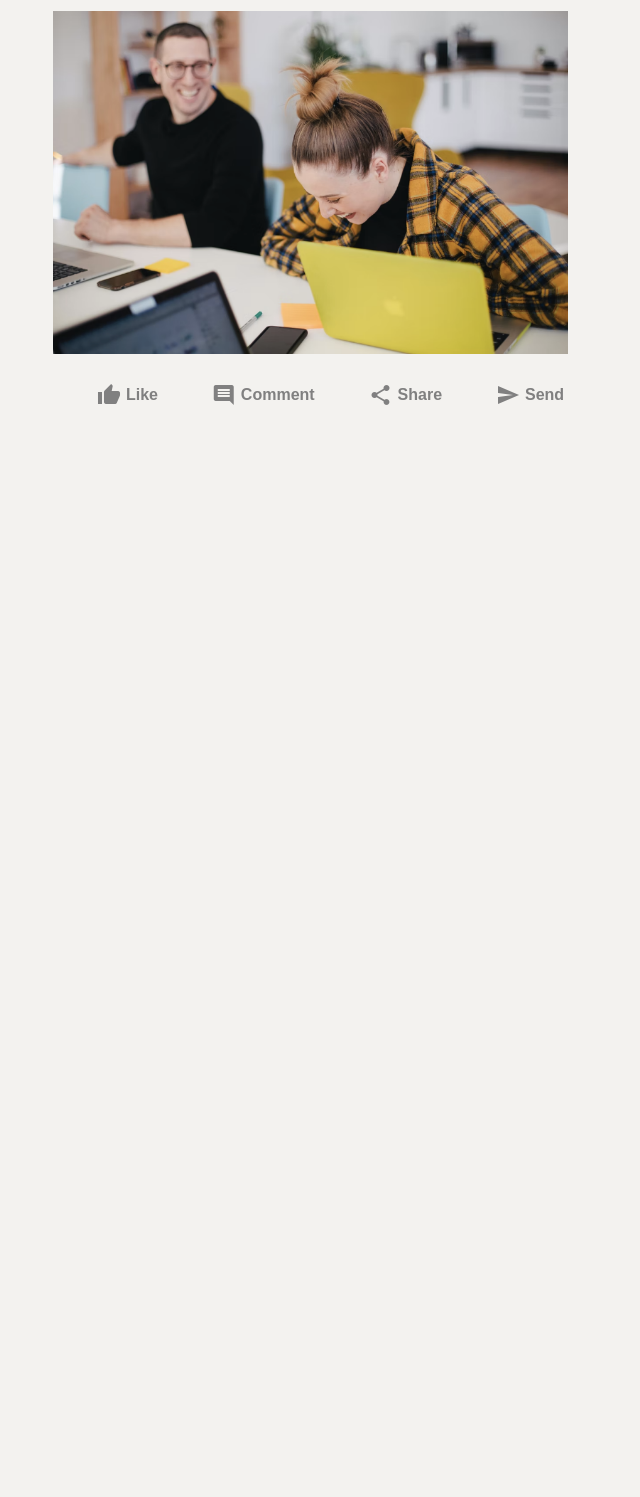
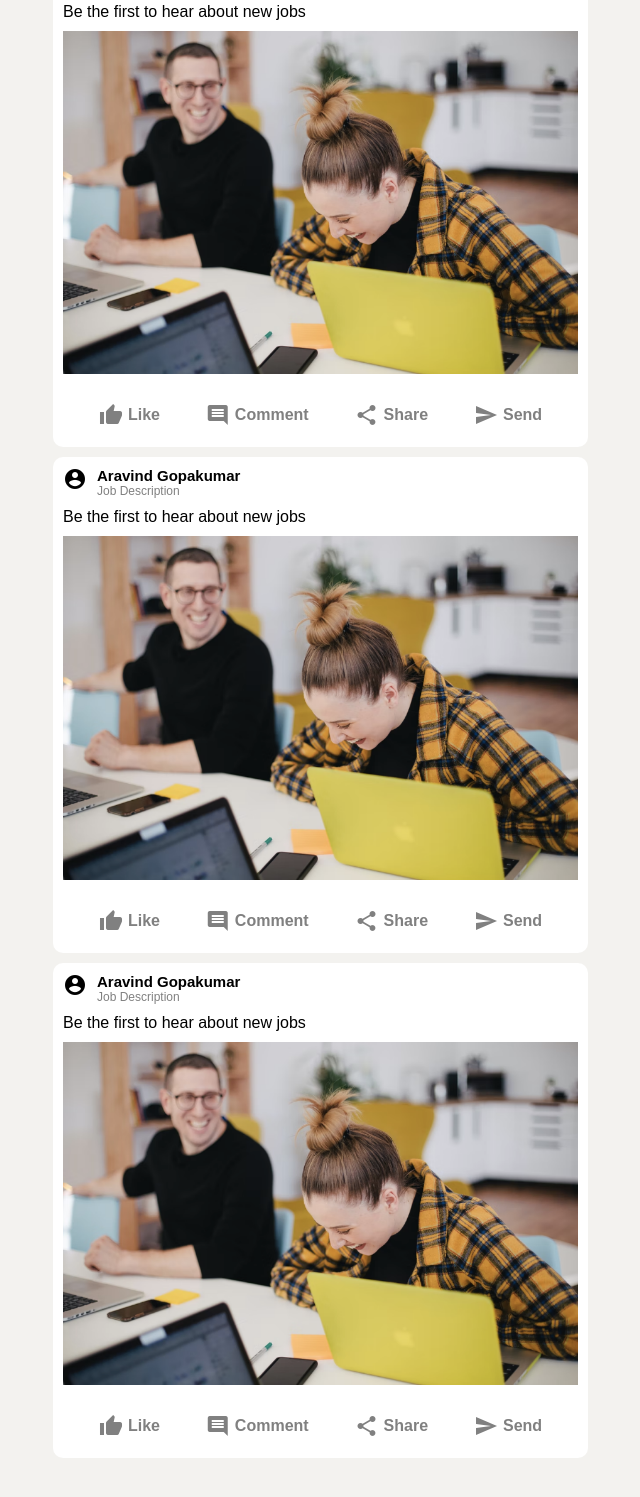
Before and after one commit to Gijo23/linkedinclone, a plain HTML site: page index.html in a window 1280 px wide. Shown: the part 787-2284 px from the top of the page, without its empty margins (273-913 px from the left). Before the commit the page ends 1254 px from the top, so only its background shows below. Drawn offline with Linux system fonts and the light colour scheme.

Commit message:
update html

```diff
--- a/index.html
+++ b/index.html
@@ -144,7 +144,9 @@
               <h4>Send</h4>
             </div>
           </div>
+
         </div>
+        <div class="feed-post">
           <div class="feedpost-header">
             <i class="material-icons">account_circle</i>
             <div class="feedpost-info">
@@ -176,6 +178,80 @@
               <h4>Send</h4>
             </div>
           </div>
+
+        </div>
+
+        <div class="feed-post">
+
+          <div class="feedpost-header">
+            <i class="material-icons">account_circle</i>
+            <div class="feedpost-info">
+              <h2>Aravind Gopakumar</h2>
+              <p>Job Description</p>
+            </div>
+          </div>
+
+          <div class="feedpost-body">
+            <span>Be the first to hear about new jobs</span>
+            <img src="./images/post-image-1.png" alt="">
+
+          </div>
+          <div class="feed__inputOptions">
+            <div class="inputOption">
+              <i style="color: gray" class="material-icons"> thumb_up </i>
+              <h4>Like</h4>
+            </div>
+            <div class="inputOption">
+              <i style="color: gray" class="material-icons"> comment </i>
+              <h4>Comment</h4>
+            </div>
+            <div class="inputOption">
+              <i style="color: gray" class="material-icons"> share </i>
+              <h4>Share</h4>
+            </div>
+            <div class="inputOption">
+              <i style="color: gray" class="material-icons"> send </i>
+              <h4>Send</h4>
+            </div>
+          </div>
+
+        </div>
+
+        <div class="feed-post">
+          <div class="feedpost-header">
+            <i class="material-icons">account_circle</i>
+            <div class="feedpost-info">
+              <h2>Aravind Gopakumar</h2>
+              <p>Job Description</p>
+            </div>
+          </div>
+
+          <div class="feedpost-body">
+            <span>Be the first to hear about new jobs</span>
+            <img src="./images/post-image-1.png" alt="">
+
+          </div>
+          <div class="feed__inputOptions">
+            <div class="inputOption">
+              <i style="color: gray" class="material-icons"> thumb_up </i>
+              <h4>Like</h4>
+            </div>
+            <div class="inputOption">
+              <i style="color: gray" class="material-icons"> comment </i>
+              <h4>Comment</h4>
+            </div>
+            <div class="inputOption">
+              <i style="color: gray" class="material-icons"> share </i>
+              <h4>Share</h4>
+            </div>
+            <div class="inputOption">
+              <i style="color: gray" class="material-icons"> send </i>
+              <h4>Send</h4>
+            </div>
+          </div>
+
+        </div>
+
 
 
 
@@ -221,6 +297,8 @@
 
       </div>
 
+
+
     </div>
 
   </main>
```
Also changed, not shown: styles.css (line endings or trailing spaces). Lines whose indentation alone changed are shown as unchanged.
